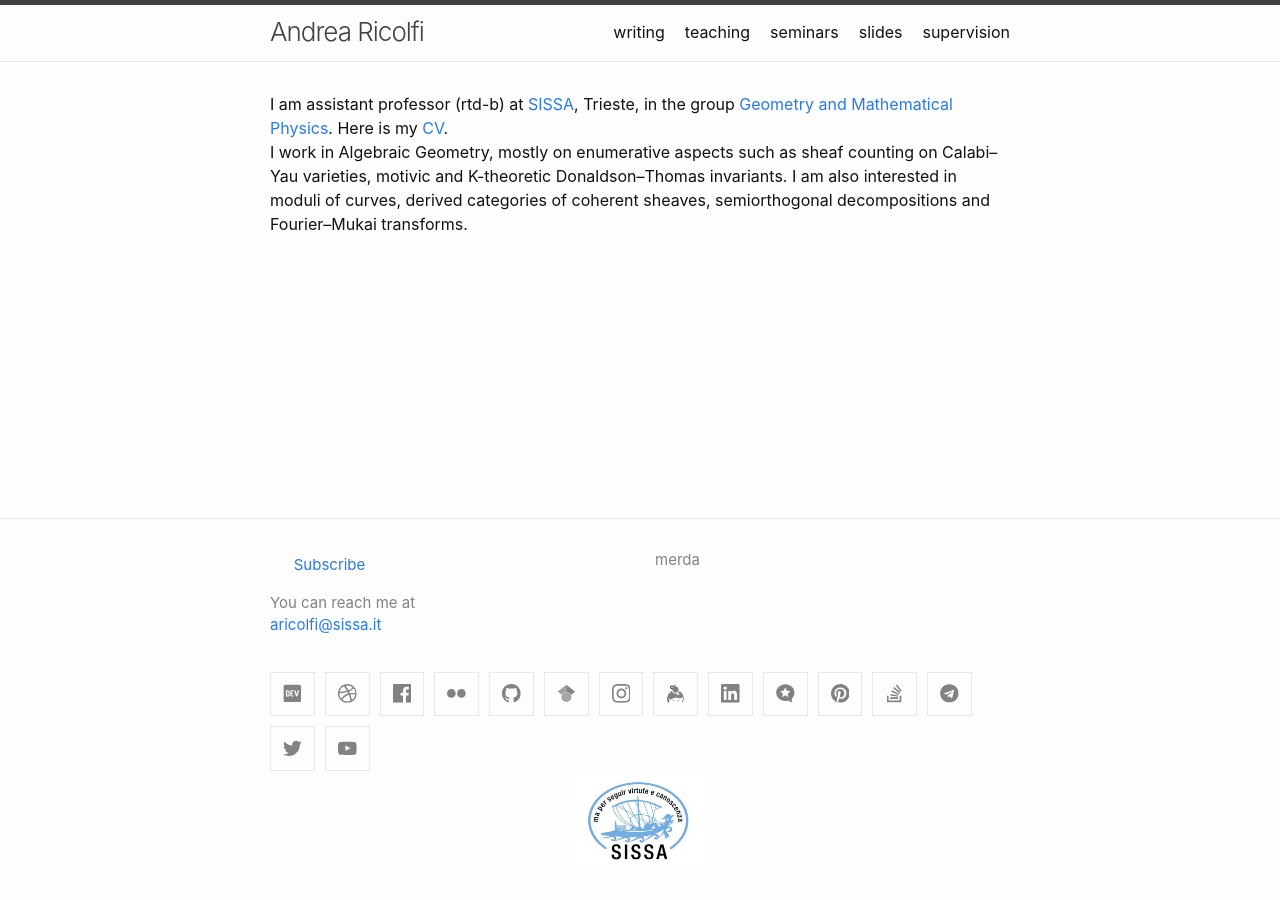
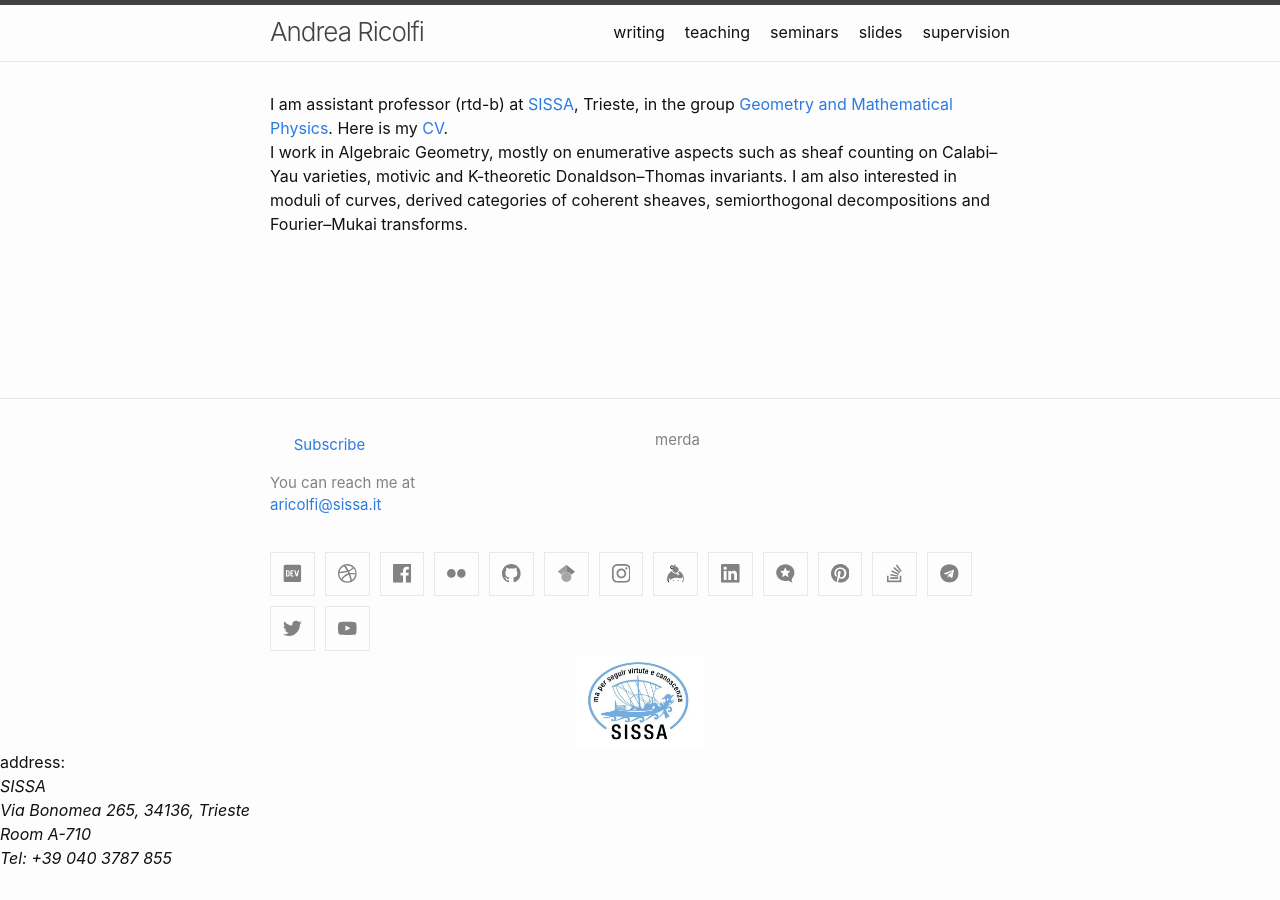
Before and after one commit to atricolfi/aricolfi.github.io, a Jekyll site: the page built from index.html, in a window 1280 px wide. Built offline with Jekyll 4.4.1, drawn with Linux system fonts in a browser that asks for light colours.

Commit message:
Update footer.html

```diff
--- a/_includes/footer.html
+++ b/_includes/footer.html
@@ -31,8 +31,14 @@
     <div class="social-links">
       {%- include social.html -%}
     </div>
-
   </div>
   <center><img src="/MATHS/sissa.jpeg" width="10%">  </center>
+            address:
+        <address>
+          SISSA <br>
+          Via Bonomea 265, 34136, Trieste <br>
+          Room A-710 <br>
+          Tel: +39 040 3787 855
+        </address>
 
 </footer>
```
